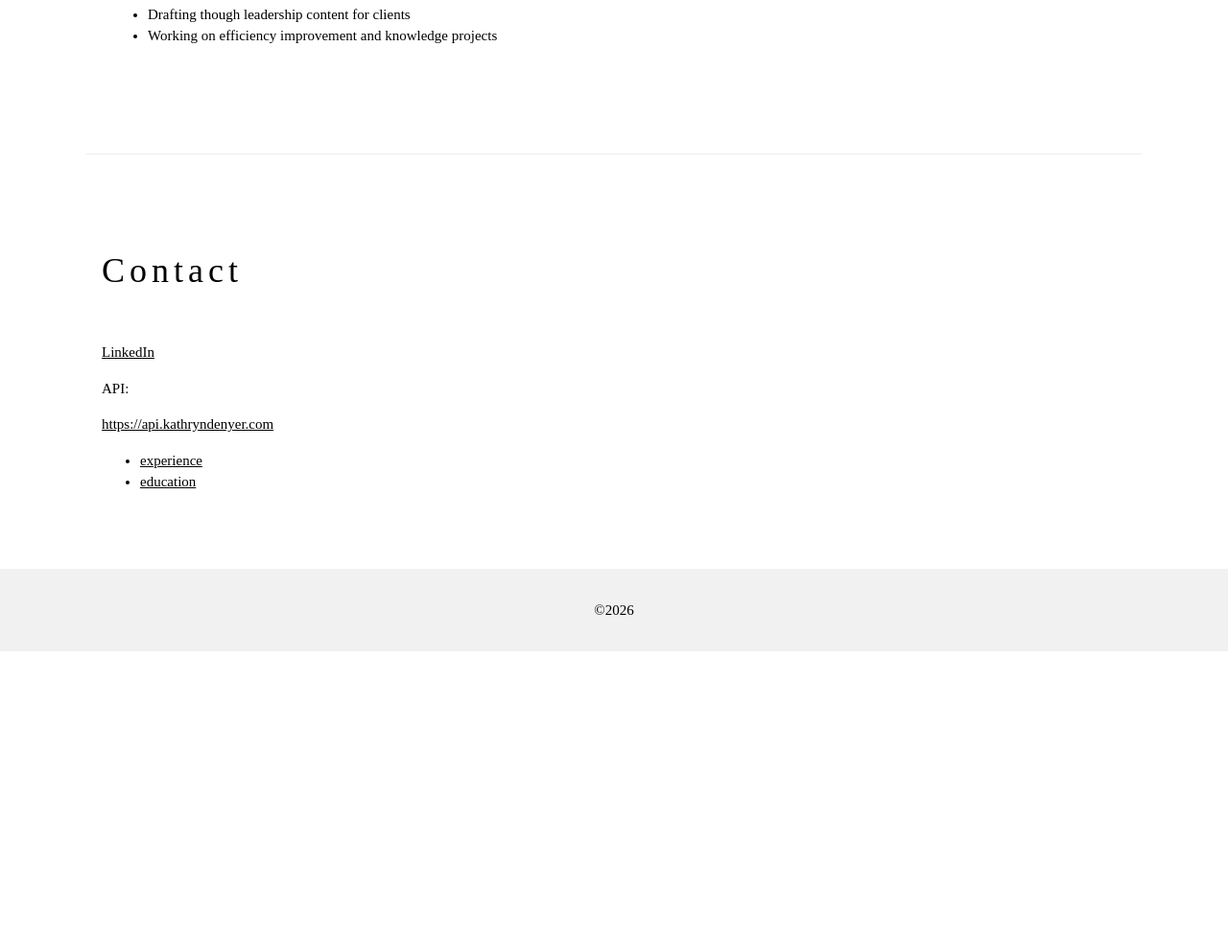
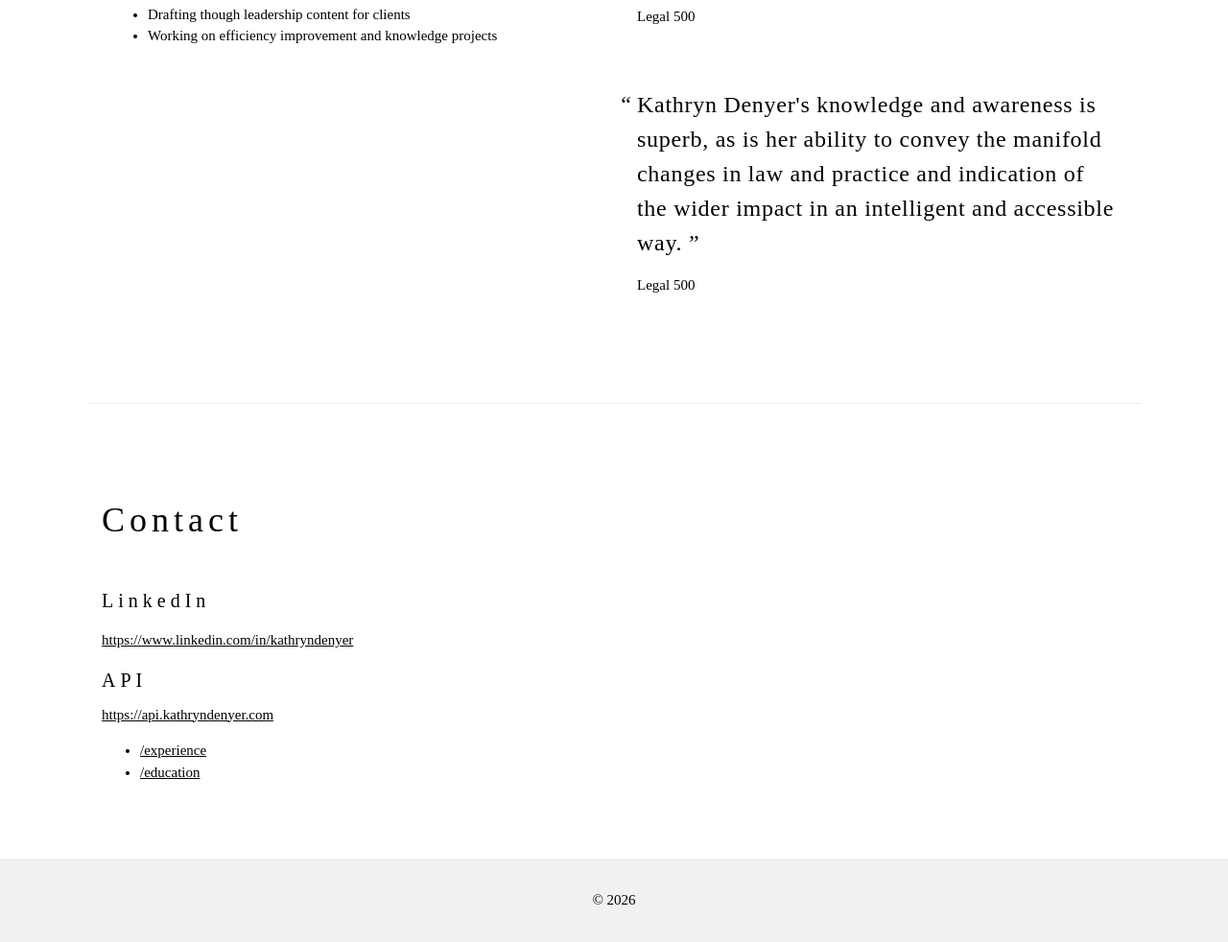
Before and after one commit to githubstevenlau/kathryn_website, a website: page index.html in a window 1280 px wide. Shown: the part 1219-2201 px from the top of the page at 96% size. Before the commit the page ends 1898 px from the top, so only its background shows below. Drawn offline with Linux system fonts and the light colour scheme.

Commit message:
Update website for Kathryn

```diff
--- a/index.html
+++ b/index.html
@@ -71,10 +71,20 @@
 
     <div class="w3-col l6 w3-padding-large">
       <div>
-        <p>"Kathryn Denyer  - not only is she one of the few people in the immigration
+        <p class="quote">Kathryn Denyer  - not only is she one of the few people in the immigration
       sector who is genuinely up-to-date on all the (frankly daily) developments, but she
       is extremely insightful in her reaction to those developments. I always want to know
-      what she thinks about the latest changes. She sees the bigger picture."</p>
+      what she thinks about the latest changes. She sees the bigger picture.</p>
+        <p>Legal 500</p>
+      </div>
+    </div>
+
+    <div class="w3-col l6 w3-padding-large">
+      <div>
+        <p class="quote">Kathryn Denyer's knowledge and awareness is superb, as is her
+          ability to convey the manifold changes in law and practice and indication of
+          the wider impact in an intelligent and accessible way.
+        </p>
         <p>Legal 500</p>
       </div>
     </div>
@@ -85,13 +95,14 @@
   <!-- Contact Section -->
   <div class="w3-container w3-padding-64" id="contact">
     <h1>Contact</h1><br>
-    <p><a href="https://www.linkedin.com/in/kathryndenyer/" target="_blank">LinkedIn</a></p>
-    <p>API:</p>
+    <h4>LinkedIn</h4>
+    <p><a href="https://www.linkedin.com/in/kathryndenyer/" target="_blank">https://www.linkedin.com/in/kathryndenyer</a></p>
+    <h4>API</h4>
 
     <a href="https://api.kathryndenyer.com/">https://api.kathryndenyer.com</a>
     <ul>
-      <li> <a href="https://api.kathryndenyer.com/experience">experience</a> </li>
-      <li> <a href="https://api.kathryndenyer.com/education">education</a> </li>
+      <li> <a href="https://api.kathryndenyer.com/experience">/experience</a> </li>
+      <li> <a href="https://api.kathryndenyer.com/education">/education</a> </li>
     </ul>
   </div>
 
@@ -100,7 +111,7 @@
 
 <!-- Footer -->
 <footer class="w3-center w3-light-grey w3-padding-32">
-  &copy;2026
+  &copy;&nbsp;2026
 </footer>
 
 </body>
--- a/style.css
+++ b/style.css
@@ -1,6 +1,23 @@
 /* W3.CSS 5.02 March 31 2025 by Jan Egil and Borge Refsnes */
 .circular--square {
     border-radius: 50%;
+}
+.quote {
+    position: relative;
+    letter-spacing: .03em;
+    margin-bottom: .5rem;
+    font-size: x-large;
+
+    &:before {
+        content: "“";
+        position: absolute;
+        left: -.7em;
+    }
+
+    &:after {
+        content: "”";
+        margin-right: -1rem;
+    }
 }
 html{box-sizing:border-box}*,*:before,*:after{box-sizing:inherit}
 /* Extract from normalize.css by Nicolas Gallagher and Jonathan Neal git.io/normalize */
```
